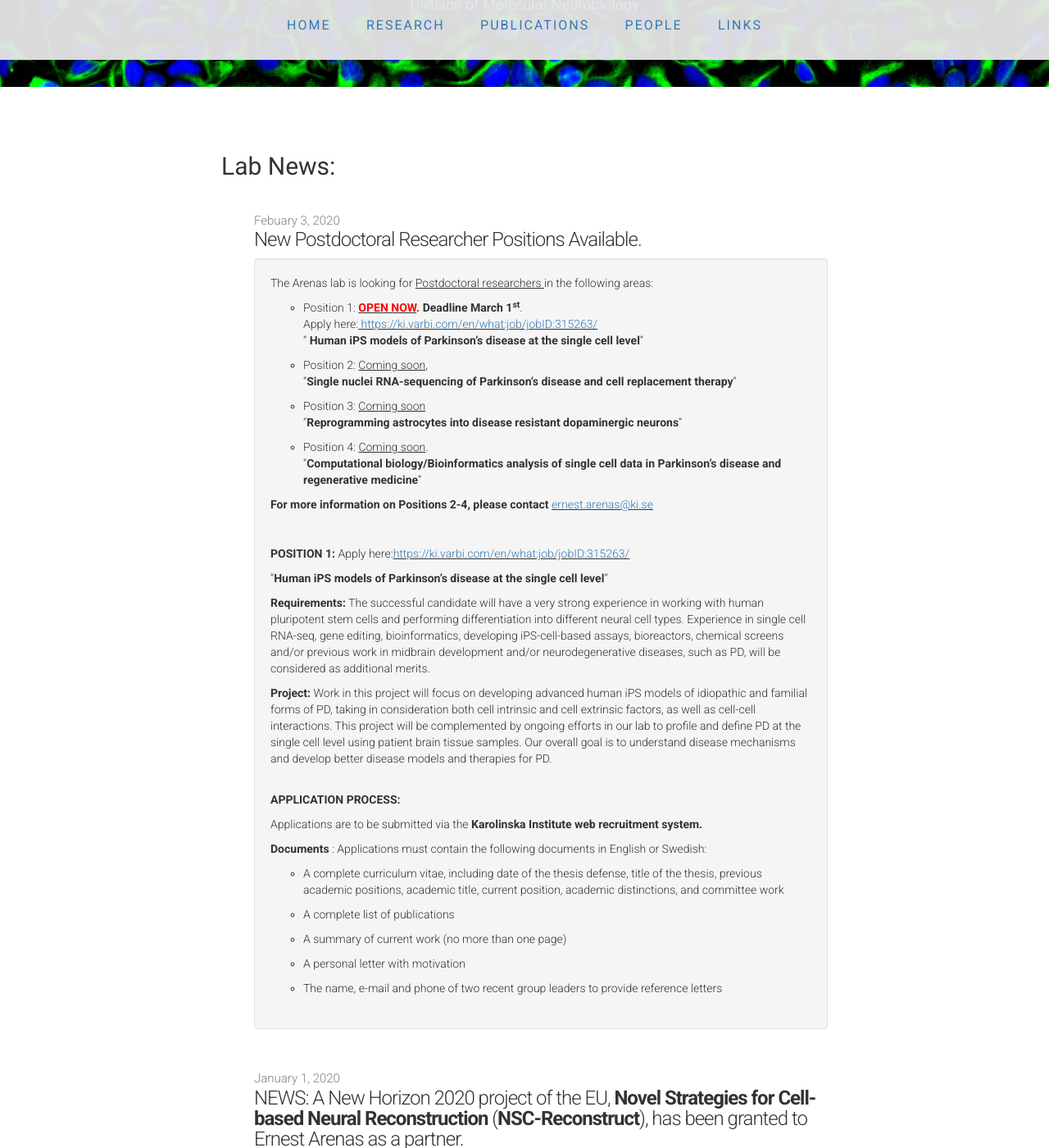
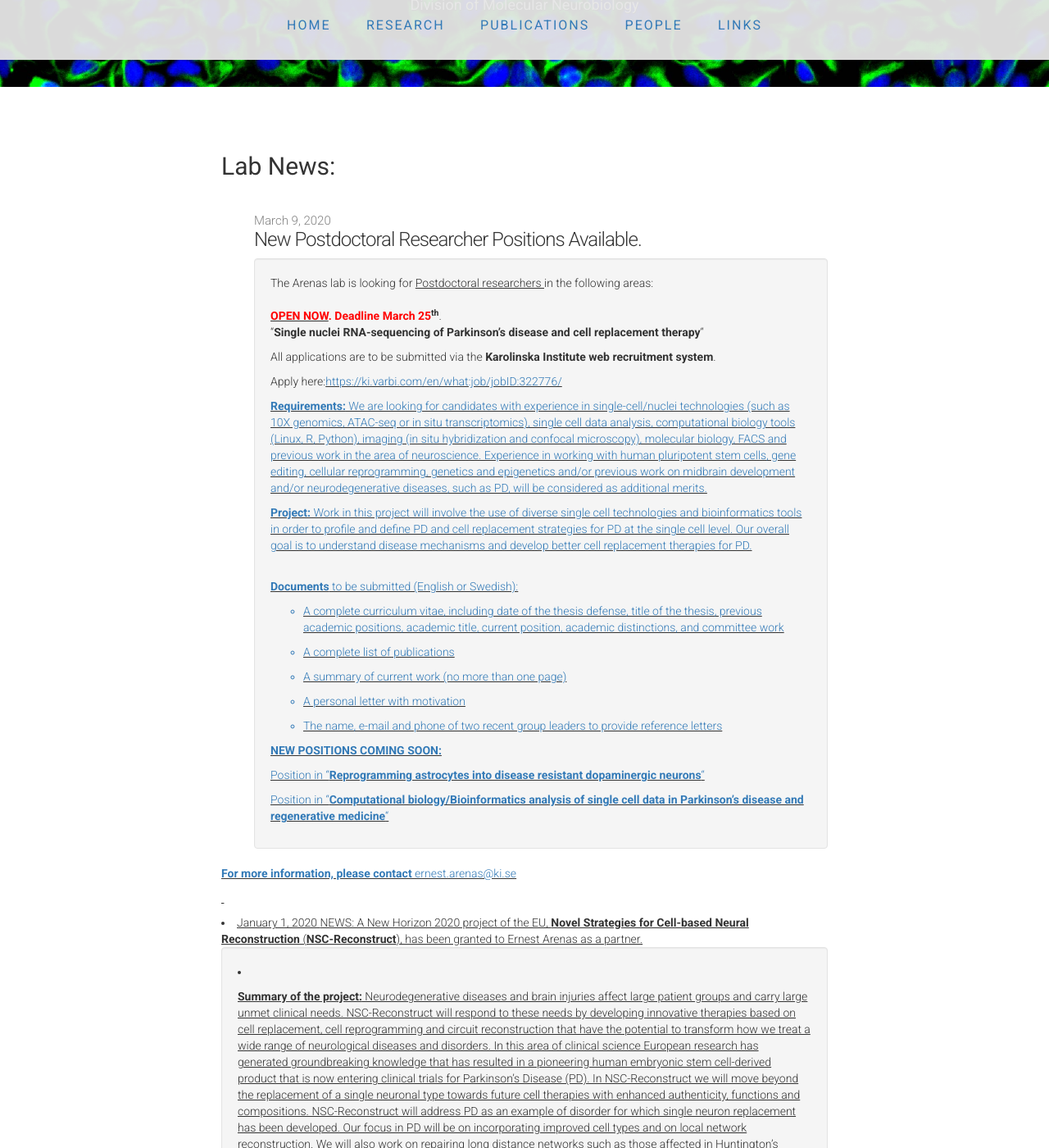
Before and after one commit to ArenasLab/arenaslab.github.io, a Jekyll site: the page index.html, which Jekyll copies as it is, in a window 1280 px wide and 1400 px high, scrolled down 364 px. Shown: the whole window at 82% size. Built offline with Jekyll 4.4.1, drawn with Linux system fonts in a browser that asks for light colours; comment, search, counter and statistics services are not loaded.

Commit message:
Update index.html

```diff
--- a/index.html
+++ b/index.html
@@ -101,7 +101,7 @@
 
 :END TEMPLATE -->
 <li>
-            <span class="post-date">Febuary 3, 2020</span>
+            <span class="post-date">March 9, 2020</span>
             <span class="post-link">New Postdoctoral Researcher Positions Available.</span>
 </li>
           <div class="well">
@@ -114,59 +114,32 @@
 <p>
 	The Arenas lab is looking for <u>Postdoctoral researchers </u>in the following areas:
 </p>
-<ul>
+
 <li>
-<p>Position 1: <u><strong><span style="color: #ff0000;">OPEN NOW</span></strong></u><strong><span style="color: #ff0000;">.</span></strong><strong> Deadline March 1</strong><sup><strong>st</strong></sup>.
-<br />Apply here:<u><a href="https://ki.varbi.com/en/what:job/jobID:315263/"> https://ki.varbi.com/en/what:job/jobID:315263/</a></u>
-<br />&#8220;<strong> Human iPS models of Parkinson&#8217;s disease at the single cell level</strong>&#8220;</p>
+<p><u><strong><span style="color: #ff0000;">OPEN NOW</span></strong></u><strong><span style="color: #ff0000;">. Deadline March 25</strong><sup><strong>th</strong></sup></span>.
+<br />&#8220;<strong>Single nuclei RNA-sequencing of Parkinson&#8217;s disease and cell replacement therapy</strong>&#8220;</p>
 </li>
-<li><p>Position 2: <u>Coming soon</u>,
-<br />&#8220;<strong>Single nuclei RNA-sequencing of Parkinson&#8217;s disease and cell	replacement therapy</strong>&#8220;</p>
-</li>
-<li><p>Position 3: <u>Coming soon</u><strong> </strong>
-<br />&#8220;<strong>Reprogramming astrocytes into disease resistant dopaminergic neurons</strong>&#8220;<p>
-</li>
-<li><p>Position 4:<strong> </strong><u>Coming soon</u>.
-<br />&#8220;<strong>Computational biology/Bioinformatics analysis of single cell data in Parkinson&#8217;s disease and regenerative medicine</strong>&#8220;</p>
-</li>
-</ul>
-<p>	<strong>For more information on Positions 2-4, please contact </strong>
-	<u><a href="mailto:ernest.arenas@ki.se">ernest.arenas@ki.se</a></u>
+<p>
+All applications are to be submitted via the <strong>Karolinska Institute web recruitment system</strong>.
 </p>
 <p>
-	<a name="_GoBack"></a>
-	<br/>
+Apply here:<u><a href="https://ki.varbi.com/en/what:job/jobID:322776/">https://ki.varbi.com/en/what:job/jobID:322776/
 </p>
-<p>
-	<strong>POSITION 1: </strong>
-	Apply here:<u><a href="https://ki.varbi.com/en/what:job/jobID:315263/">https://ki.varbi.com/en/what:job/jobID:315263/
-		</a></u>
-</p>
-<p>
-	&#8220;<strong>Human iPS models of Parkinson&#8217;s disease at the single cell
-		level</strong>&#8220;
-</p>
+
 <p>
 	<strong>Requirements:</strong>
-	The successful candidate will have a very strong experience in working with human pluripotent stem cells and performing differentiation into different neural cell types. Experience in single cell RNA-seq, gene editing, bioinformatics, developing iPS-cell-based assays, bioreactors, chemical screens and/or previous work in midbrain development and/or neurodegenerative diseases, such as PD, will be considered as additional merits.
+	We are looking for candidates with experience in single-cell/nuclei technologies (such as 10X genomics, ATAC-seq or in situ transcriptomics), single cell data analysis, computational biology tools (Linux, R, Python), imaging (in situ hybridization and confocal microscopy), molecular biology, FACS and previous work in the area of neuroscience. Experience in working with human pluripotent stem cells, gene editing, cellular reprogramming, genetics and epigenetics and/or previous work on midbrain development and/or neurodegenerative diseases, such as PD, will be considered as additional merits.
 </p>
 <p>
 	<strong>Project:</strong>
-	Work in this project will focus on developing advanced human iPS models of idiopathic and familial forms of PD, taking in consideration both cell intrinsic and cell extrinsic factors, as well as cell-cell interactions.
-	This project will be complemented by ongoing efforts in our lab to profile and define PD at the single cell level using patient brain tissue samples.
-	Our overall goal is to understand disease mechanisms and develop better disease models and therapies for PD.
+	Work in this project will involve the use of diverse single cell technologies and bioinformatics tools in order to profile and define PD and cell replacement strategies for PD at the single cell level. Our overall goal is to understand disease mechanisms and develop better cell replacement therapies for PD.
 	<br/>
 	<br/>
 </p>
+
+
 <p>
-	<strong>APPLICATION PROCESS:</strong>
-</p>
-<p>
-Applications are to be submitted via the <strong>Karolinska Institute web recruitment system.</strong>
-</p>
-<p>
-	<strong>Documents</strong>
-	: Applications must contain the following documents in English or Swedish:
+	<strong>Documents</strong> to be submitted (English or Swedish):
 </p>
 <ul>
 	<li>A complete curriculum vitae, including date of the thesis defense, title of the thesis, previous academic positions, academic title, current position, academic distinctions, and committee work</li>
@@ -176,18 +149,31 @@ Applications are to be submitted via the <strong>Karolinska Institute web recrui
 	<li>The name, e-mail and phone of two recent group leaders to provide reference letters</li>
 </ul>
 
+<p>
+<strong>NEW POSITIONS COMING SOON:</strong>
+</p>
+
+<li><p>Position in &#8220;<strong>Reprogramming astrocytes into disease resistant dopaminergic neurons</strong>&#8220;</p>
+</li>
+<li><p>Position in &#8220;<strong>Computational biology/Bioinformatics analysis of single cell data in Parkinson&#8217;s disease and regenerative medicine</strong>&#8220;</p>
+</li>
+</ul>
+
+<p>	<strong>For more information, please contact </strong>
+	<u><a href="mailto:ernest.arenas@ki.se">ernest.arenas@ki.se</a></u>
+</p>
+
               </div>
              </li>
            </div>
-<p>&nbsp;</p>
 
 
 
-
-		<li>
+<p>&nbsp;</p>
+<li>
           <span class="post-date">January 1, 2020</span>
           <span class="post-link">NEWS: A New Horizon 2020 project of the EU, <b>Novel Strategies for Cell-based Neural Reconstruction</b> (<b>NSC-Reconstruct</b>), has been granted to Ernest Arenas as a partner.<span>
-        </li>
+</li>
         <div class="well">
           <li class="media">
 	      <div class="media-body">
```
